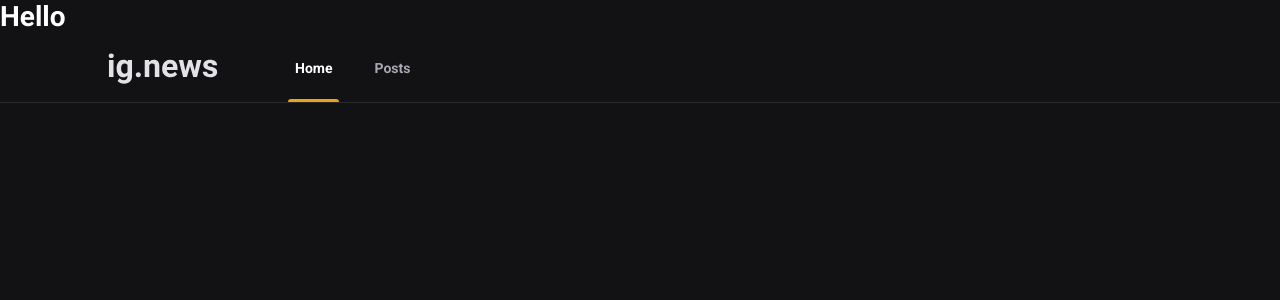
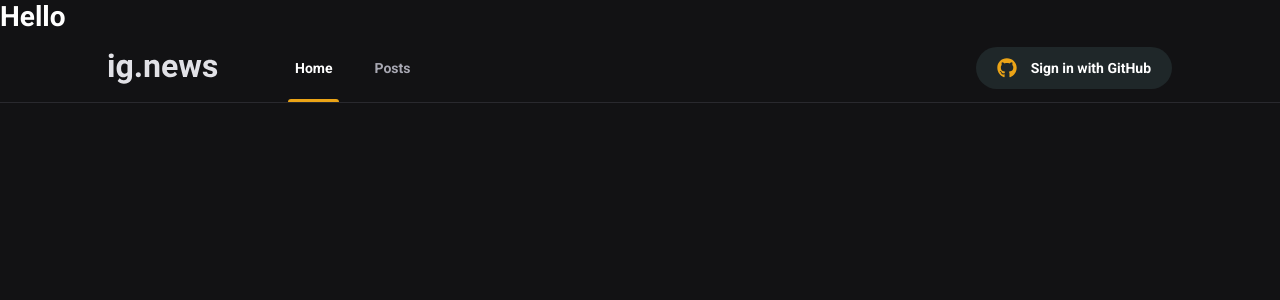
Before and after one commit to wbrunovieira/NextReactJSIgNews, a Next.js app: page / in a window 1280 px wide. Shown: the top 300 px of the page. Built offline with nearby package versions, Linux system fonts and the light colour scheme.

Commit message:
created the component SignInButton

```diff
--- a/package.json
+++ b/package.json
@@ -12,6 +12,7 @@
     "next": "11.1.2",
     "react": "17.0.2",
     "react-dom": "17.0.2",
+    "react-icons": "^4.2.0",
     "sass": "^1.39.0"
   },
   "devDependencies": {
--- a/src/components/Header/index.tsx
+++ b/src/components/Header/index.tsx
@@ -1,3 +1,4 @@
+import { SignInButton } from '../SignInButton';
 import styles from './styles.module.scss';
 
 export function Header(){
@@ -9,7 +10,11 @@
                 <nav>
                     <a className={styles.active}>Home</a>
                     <a>Posts</a>
+
+
                 </nav>
+
+                <SignInButton />
             </div>
         </header>
     );
--- /dev/null
+++ b/src/components/SignInButton/index.tsx
@@ -0,0 +1,35 @@
+import { FaGithub } from 'react-icons/fa';
+import { FiX } from 'react-icons/fi';
+
+
+import styles from './styles.module.scss';
+
+export function SignInButton() {
+
+    const isLoggedIn = false
+
+  return isLoggedIn ? (
+    <button
+      type="button"
+      className={styles.signInButton}
+
+    >
+      <FaGithub color="#04d361" />
+
+
+      Bruno Vieira
+      <FiX color="#04d361" className={styles.closeIcon} />
+    </button>
+  ) : (
+<button
+      type="button"
+      className={styles.signInButton}
+
+    >
+      <FaGithub color="#eba417" />
+      Sign in with GitHub
+
+    </button>
+
+  )
+}
--- /dev/null
+++ b/src/components/SignInButton/styles.module.scss
@@ -0,0 +1,33 @@
+.signInButton {
+    height          : 3rem;
+    border-radius   : 3rem;
+    background-color: var(--gray-850);
+    border          : 0;
+    padding         : 0 1.5rem;
+
+    display        : flex;
+    align-items    : center;
+    justify-content: center;
+
+    color      : var(--white);
+    font-weight: bold;
+
+    svg {
+      width : 20px;
+      height: 20px;
+    }
+
+    svg:first-child {
+      margin-right: 1rem;
+    }
+
+    svg.closeIcon {
+      margin-left: 1rem;
+    }
+
+    transition: filter 0.2s;
+
+    &:hover {
+      filter: brightness(0.8);
+    }
+  }
--- a/src/pages/_app.tsx
+++ b/src/pages/_app.tsx
@@ -1,5 +1,6 @@
 import { AppProps } from 'next/app';
 import { Header } from '../components/Header';
+
 import '../styles/global.scss';
 
 function MyApp({ Component, pageProps }:AppProps) {
@@ -7,6 +8,7 @@
     <>
       <Component {...pageProps} />
       <Header />
+
     </>
   )
 }
```
Also changed, not shown: 1 other file (tests, documents, lock files or other folders).
